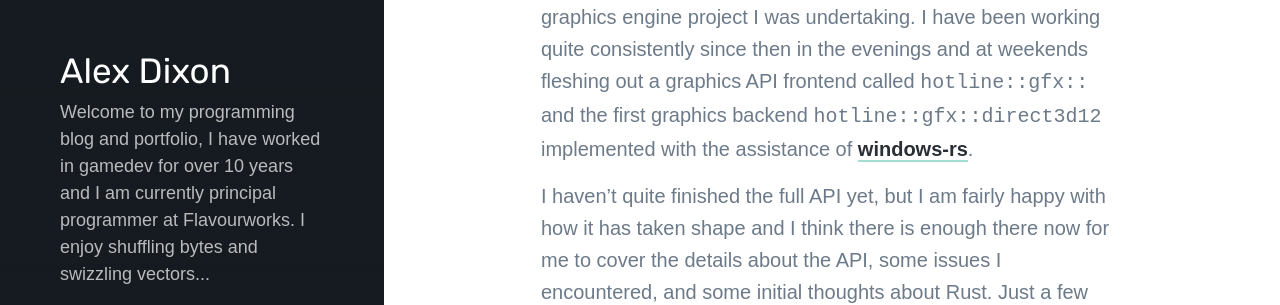
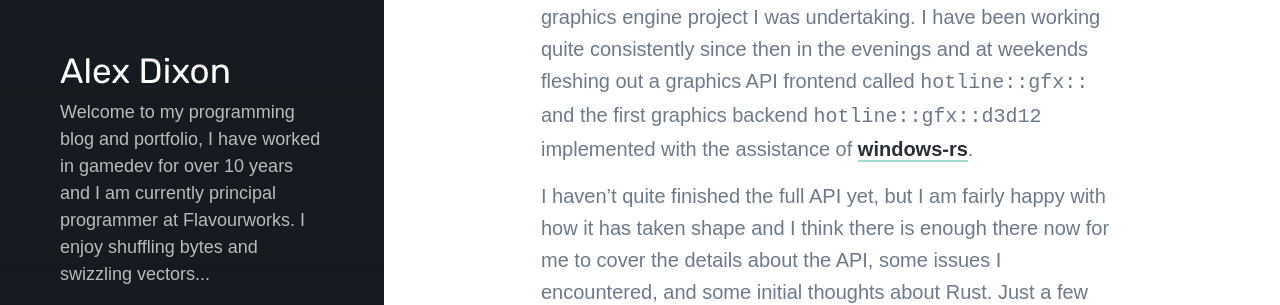
Before and after one commit to polymonster/polymonster.github.io, a Jekyll site: the page built from _posts/2022-02-22-bulding-new-engine-in-rust-2.md, in a window 1280 px wide and 900 px high. Shown: the part 269-574 px from the top of the window. Built offline with Jekyll 4.4.1, drawn with Linux system fonts in a browser that asks for light colours; nearby versions of some CDN libraries; some web fonts are replaced; some of the changed text lies outside the part shown.

Commit message:
- change module name to correct name

````diff
--- a/_posts/2022-02-22-bulding-new-engine-in-rust-2.md
+++ b/_posts/2022-02-22-bulding-new-engine-in-rust-2.md
@@ -3,7 +3,7 @@ title: 'Building a new graphics engine in Rust - Part 2'
 date: 2022-02-22 21:40:00
 ---
 
-In my previous [post](https://www.polymonster.co.uk/blog/bulding-new-engine-in-rust) I gave a high level overview of a new graphics engine project I was undertaking. I have been working quite consistently since then in the evenings and at weekends fleshing out a graphics API frontend called `hotline::gfx::` and the first graphics backend `hotline::gfx::direct3d12` implemented with the assistance of [windows-rs](https://github.com/microsoft/windows-rs).
+In my previous [post](https://www.polymonster.co.uk/blog/bulding-new-engine-in-rust) I gave a high level overview of a new graphics engine project I was undertaking. I have been working quite consistently since then in the evenings and at weekends fleshing out a graphics API frontend called `hotline::gfx::` and the first graphics backend `hotline::gfx::d3d12` implemented with the assistance of [windows-rs](https://github.com/microsoft/windows-rs).
 
 I haven’t quite finished the full API yet, but I am fairly happy with how it has taken shape and I think there is enough there now for me to cover the details about the API, some issues I encountered, and some initial thoughts about Rust. Just a few hours here and there really does make a difference… check out the wall of green for 2022, almost at full occupancy!
 
@@ -143,7 +143,7 @@ pub trait Device: Sized + Any {
 
 We can enforce an implementation to implement concrete types such as `type CmdBuf<Self>`, and when we call a function we can create a buffer and return a `-> Self::CmdBuf` where `Self` is the Device and the types belong to the Device.
 
-Rust does not have namespaces but has the concept of modules, which broadly speaking can be thought of as the file structure containing the code. The `gfx::` API is in a file called `gfx.rs` and `direct3d12.rs` is inside a subfolder called `gfx` so that the qualified name can be used as `gfx::direct3d12::`. The `gfx::` module is in the directory above `direct3d12::`, so all the types defined in gfx.rs need to be qualified with `super`. `direct3d12::` implements the `super::Device` trait and concrete types for all of the types declared inside the device.
+Rust does not have namespaces but has the concept of modules, which broadly speaking can be thought of as the file structure containing the code. The `gfx::` API is in a file called `gfx.rs` and `direct3d12.rs` is inside a subfolder called `gfx` so that the qualified name can be used as `gfx::d3d12::`. The `gfx::` module is in the directory above `direct3d12::`, so all the types defined in gfx.rs need to be qualified with `super`. `direct3d12::` implements the `super::Device` trait and concrete types for all of the types declared inside the device.
 
 ```rust
 pub struct Device {
````
